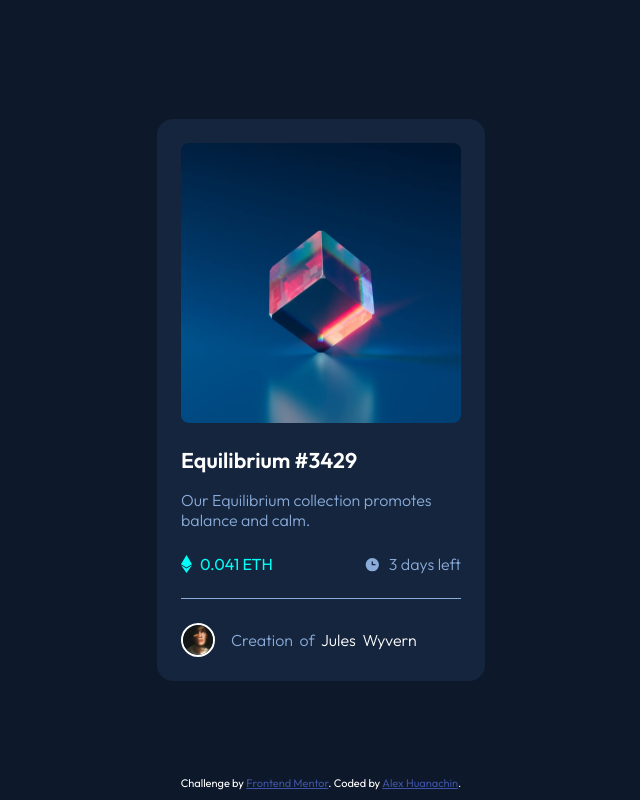
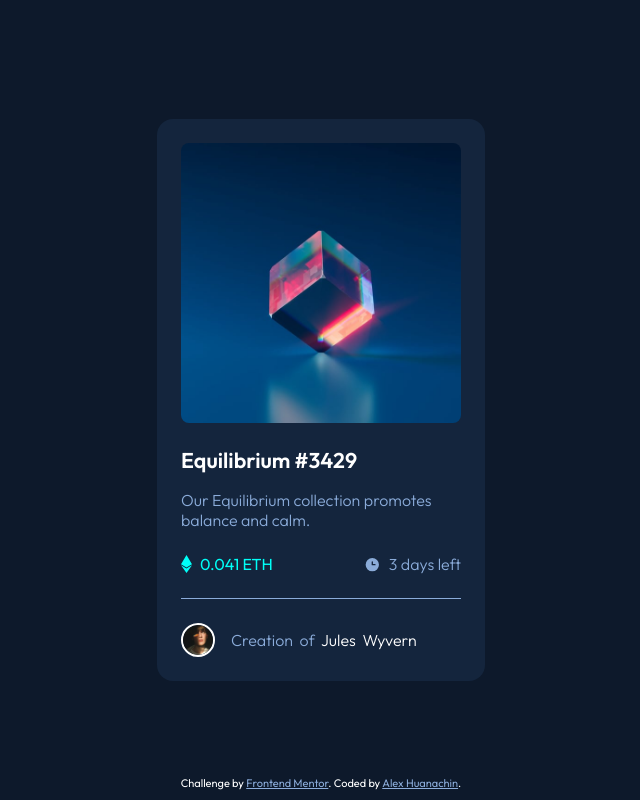
Before and after one commit to Alex-Jhordan/NFT-preview-card-component, a plain HTML site: page index.html in a window 1280 px wide. Shown: the whole page, without its empty margins (319-959 px from the left). Drawn offline with Linux system fonts and the light colour scheme.

```diff
--- a/index.html
+++ b/index.html
@@ -9,12 +9,6 @@
   <title>Frontend Mentor | NFT preview card component</title>
 
   <link rel="stylesheet" href="css/styles.css">
-
-  <!-- Feel free to remove these styles or customise in your own stylesheet 👍 -->
-  <style>
-    .attribution { font-size: 11px; text-align: center; color: hsl(0, 0%, 100%); }
-    .attribution a { color: hsl(228, 45%, 44%); }
-  </style>
 
 </head>
 
@@ -49,8 +43,8 @@
     </div>
 
     <div class="attribution">
-      Challenge by <a href="https://www.frontendmentor.io?ref=challenge" target="_blank">Frontend Mentor</a>.
-      Coded by <a href="#">Alex Huanachin</a>.
+      Challenge by <a class="attribution__link" href="https://www.frontendmentor.io?ref=challenge" target="_blank">Frontend Mentor</a>.
+      Coded by <a class="attribution__link" href="#">Alex Huanachin</a>.
     </div>
 
   </main>
--- a/sass/_card.scss
+++ b/sass/_card.scss
@@ -121,6 +121,12 @@
 }
 
 .attribution {
+    font-size: 11px;
+    color: $text-primary-color;
     position: fixed;
     bottom: 10px;
+
+    &__link {
+        color: $text-secondary-color;
+    }
 }
```
Also changed, not shown: css/styles.css, 1 other file.
